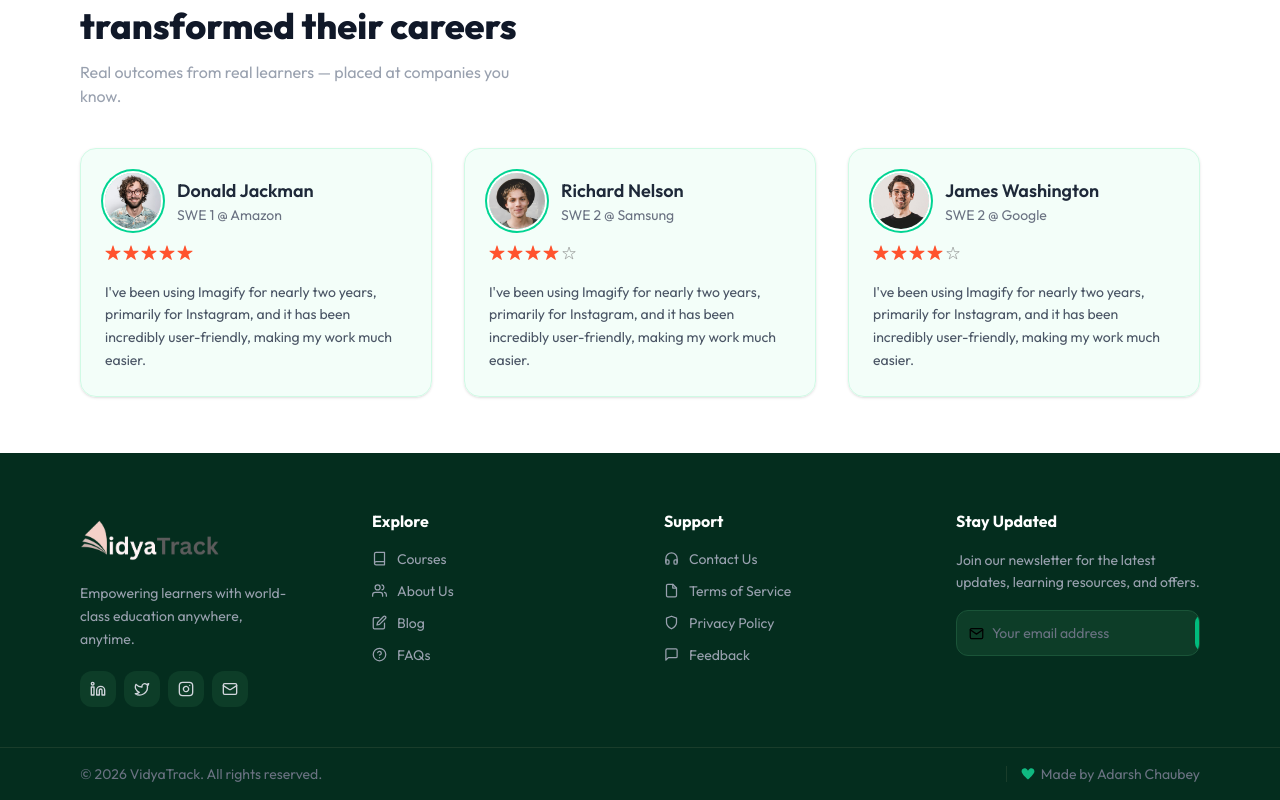
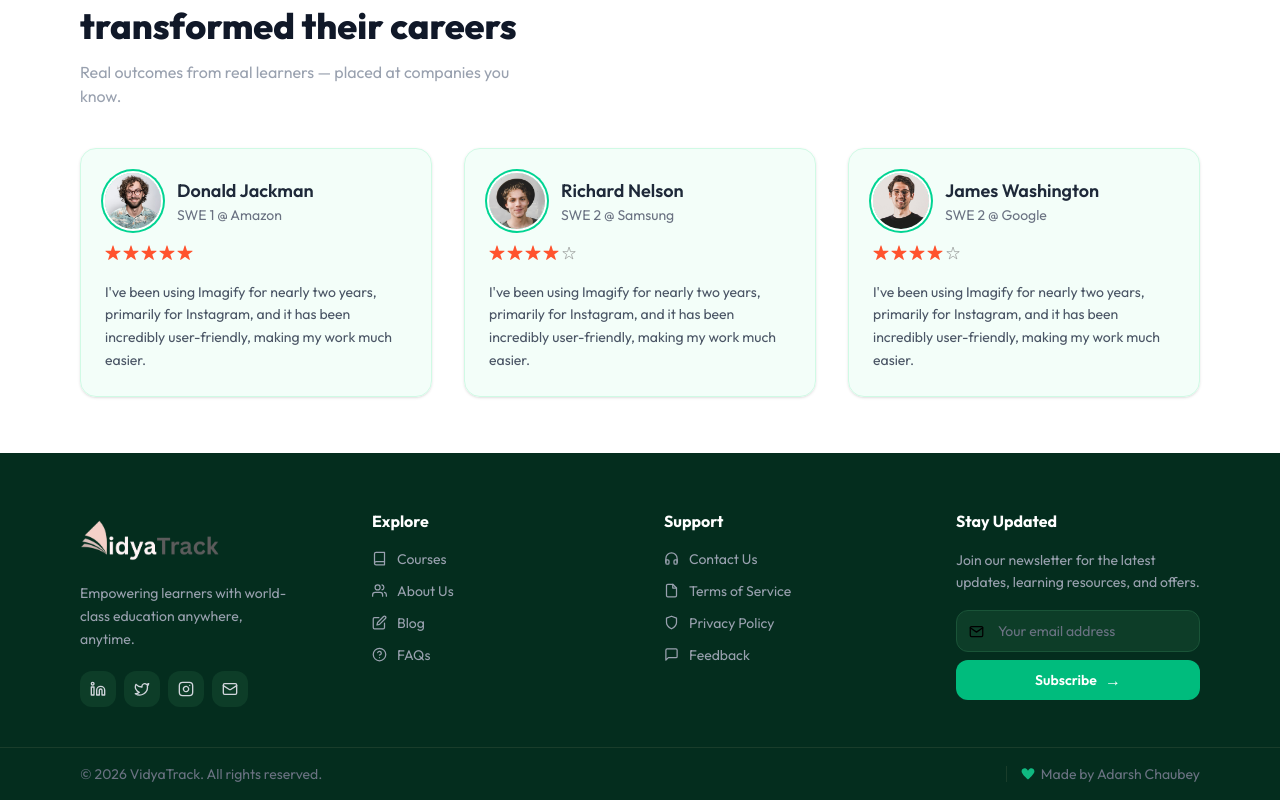
Before and after one commit to Adarsh-Chaubey03/VidyaTrack, a React (Vite) app in the folder client/: page / in a window 1280 px wide. Shown: the part 3199-3999 px from the top of the page. Built offline with nearby package versions, Linux system fonts and the light colour scheme; no server answers.

Commit message:
fixed footer

```diff
--- a/client/src/components/student/Footer.jsx
+++ b/client/src/components/student/Footer.jsx
@@ -84,18 +84,22 @@ function Footer() {
               Join our newsletter for the latest updates, learning resources, and offers.
             </p>
             <form
-              className="flex items-center gap-0 bg-[#0d3d28] border border-[#1a5438] rounded-xl overflow-hidden pr-1 py-1 pl-3"
+              className="flex flex-col gap-2"
               onSubmit={e => e.preventDefault()}
             >
-              <MailIcon2 />
-              <input
-                type="email"
-                placeholder="Your email address"
-                className="flex-1 bg-transparent text-sm text-gray-300 placeholder-gray-500 outline-none ml-2"
-              />
+              {/* Email input row */}
+              <div className="flex items-center gap-2 bg-[#0d3d28] border border-[#1a5438] rounded-xl px-3 py-2.5">
+                <MailIcon2 />
+                <input
+                  type="email"
+                  placeholder="Your email address"
+                  className="flex-1 bg-transparent text-sm text-gray-300 placeholder-gray-500 outline-none ml-1.5"
+                />
+              </div>
+              {/* Subscribe button — full width below */}
               <button
                 type="submit"
-                className="flex items-center gap-1.5 bg-emerald-500 hover:bg-emerald-400 text-white text-sm font-semibold rounded-lg px-4 py-2 transition-colors duration-150 shrink-0"
+                className="w-full flex items-center justify-center gap-2 bg-emerald-500 hover:bg-emerald-400 text-white text-sm font-semibold rounded-xl px-4 py-2.5 transition-colors duration-150"
               >
                 Subscribe <span className="text-base leading-none">→</span>
               </button>
```
